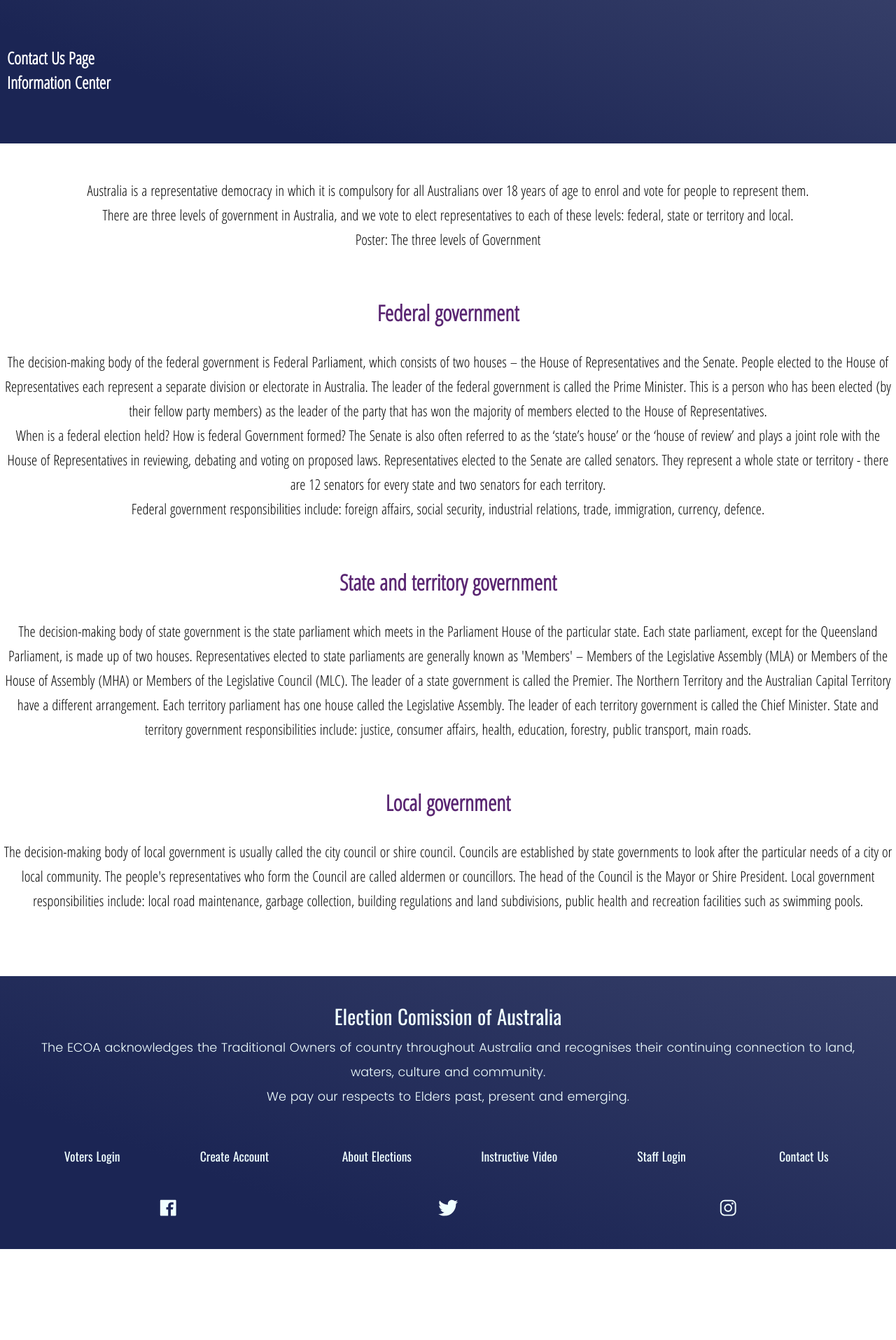
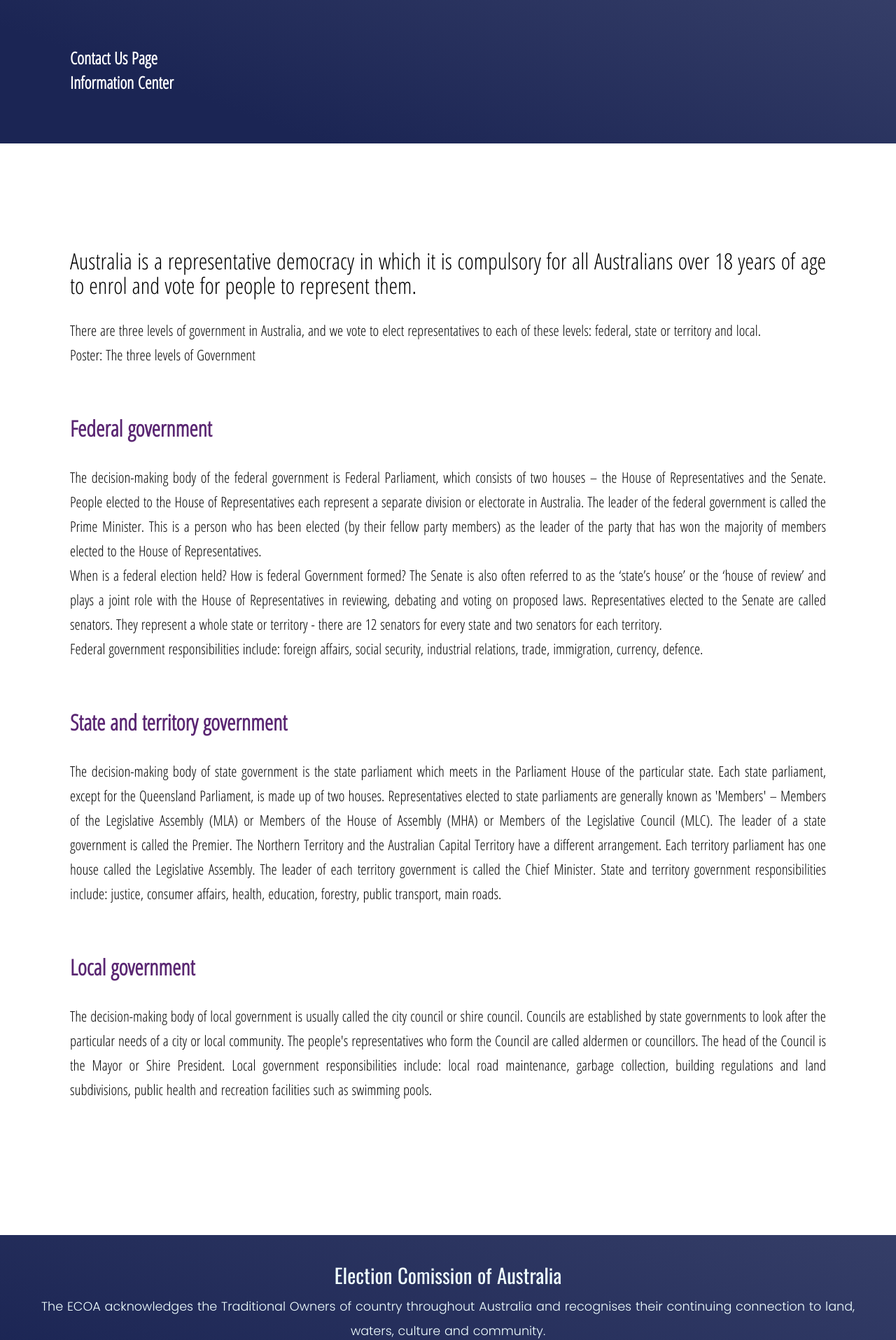
Before and after one commit to Capstone-Team-1/Source-code, a PHP site: page /about.php in a window 1280 px wide. Shown: the part 124-2039 px from the top of the page at 70% size. Before the commit the page ends 1909 px from the top, so only its background shows below. Run offline with PHP 8.4, Linux system fonts and the light colour scheme; some libraries are stand-ins or nearby versions.

Commit message:
Update style.css

```diff
--- a/Capstone project/CSS/style.css
+++ b/Capstone project/CSS/style.css
@@ -337,8 +337,9 @@ h3 {
 }
 
 .banner-header {
-  margin: 0 0 40px 10px;
+  margin: 0 0 40px 100px;
 }
+
 
 .reading-content {
   margin-top: 50px;
@@ -567,8 +568,15 @@ input[type="button"]:hover {
   animation-iteration-count: infinite;
   animation-timing-function: ease-in;
 }
-
-
+/*   ------------------------ About pages --------------------*/
+ .about {
+   padding: 100px;
+   text-align: justify;
+ }
+ .aboutH1 {
+    font-size: 2rem;
+    margin-bottom: 30px;
+ }
 /*   ------------------------ Responsive Design of Pages --------------------*/
 
 @media all and (max-width: 800px) {
```
